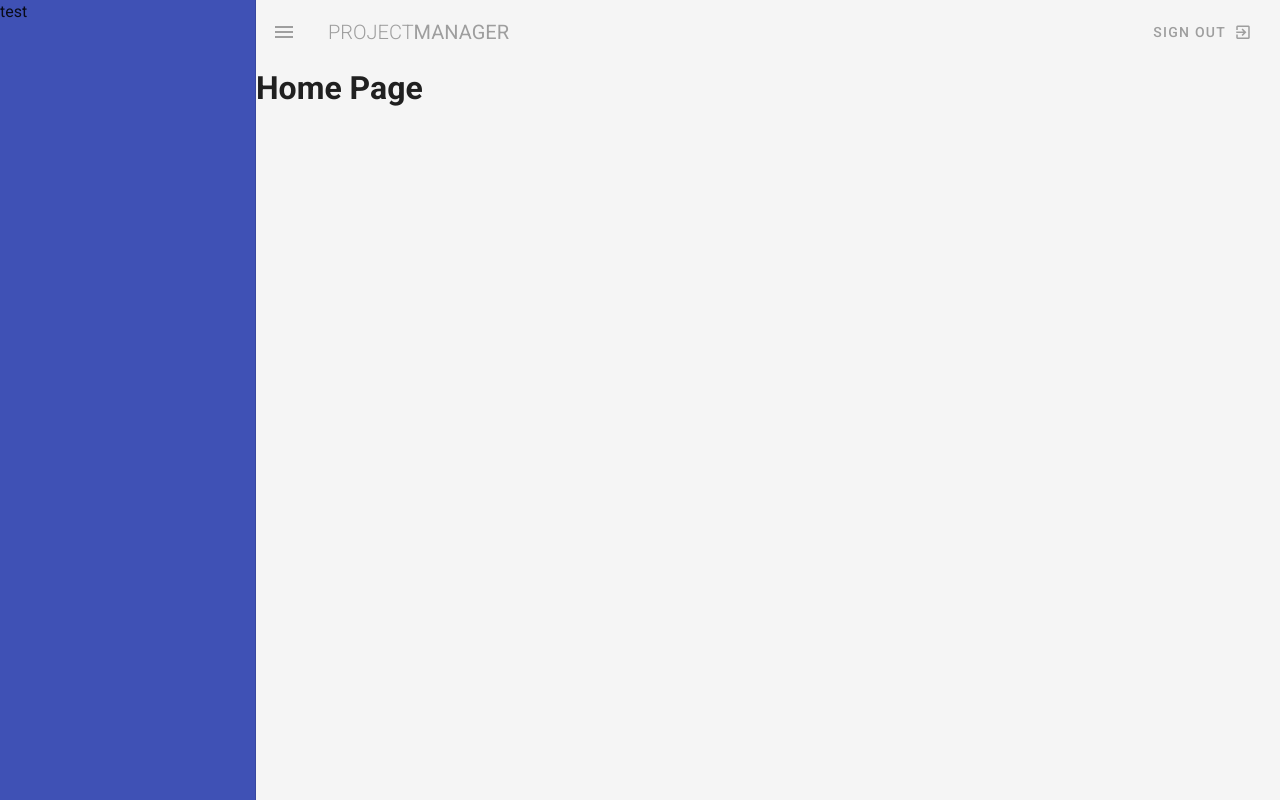
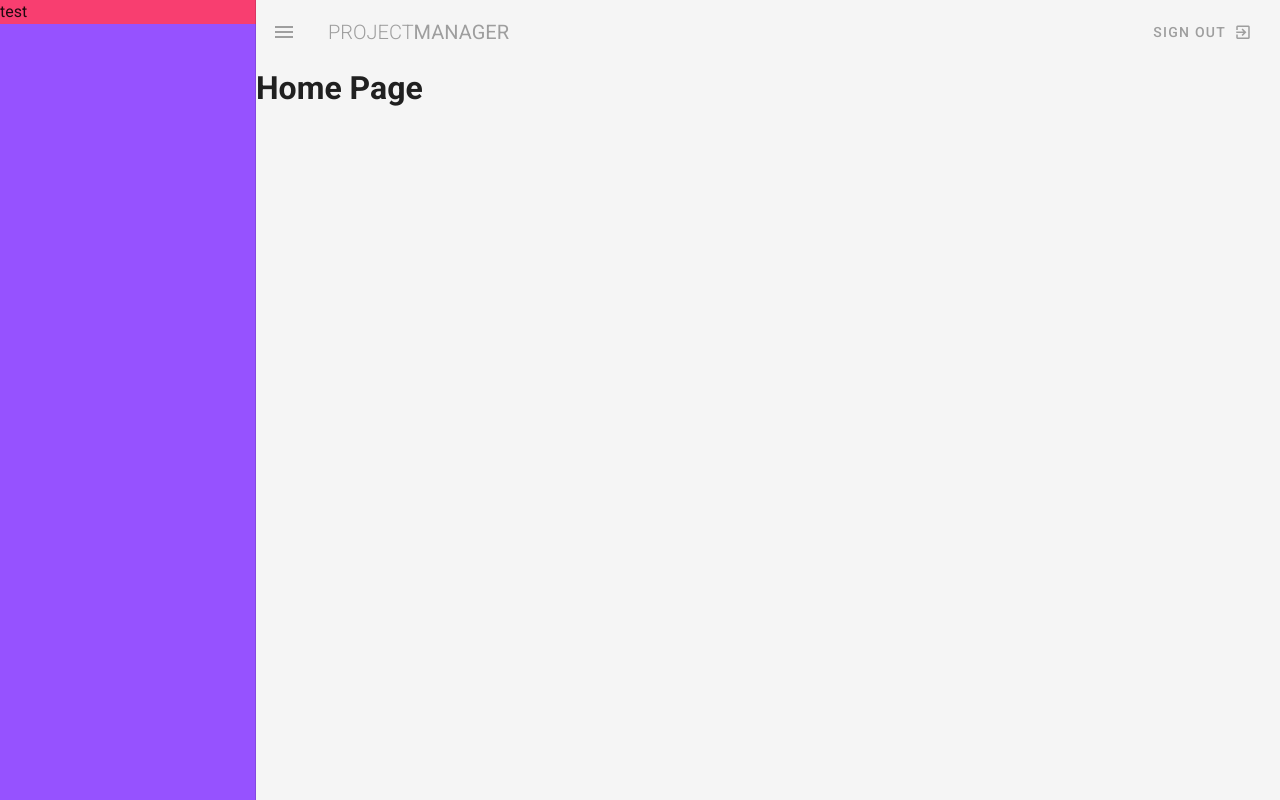
Before and after one commit to cybercoder-naj/project-manager, a Vue app: page / in a window 1280 px wide. Both pictures are taken after a click on the button 28 px from the left and 32 px from the top of the page. Built offline with nearby package versions, Linux system fonts and the light colour scheme.

Commit message:
Added personal theme

```diff
--- a/src/components/Navbar.vue
+++ b/src/components/Navbar.vue
@@ -13,8 +13,8 @@
       </v-btn>
     </v-app-bar>
 
-    <v-navigation-drawer v-model="drawer" app color="indigo">
-      <p>test</p>
+    <v-navigation-drawer v-model="drawer" app color="primary">
+      <p class="error">test</p>
     </v-navigation-drawer>
   </nav>
 </template>
--- a/src/plugins/vuetify.js
+++ b/src/plugins/vuetify.js
@@ -4,4 +4,17 @@
 Vue.use(Vuetify);
 
 export default new Vuetify({
+    icons: {
+        iconfont: 'mdi'
+    },
+    theme: {
+        themes: {
+            light: {
+                primary: '#9652ff',
+                secondary: '#3cd1c2',
+                info: '#ffaa2c',
+                error: '#f83e70',
+            }
+        }
+    }
 });
```
